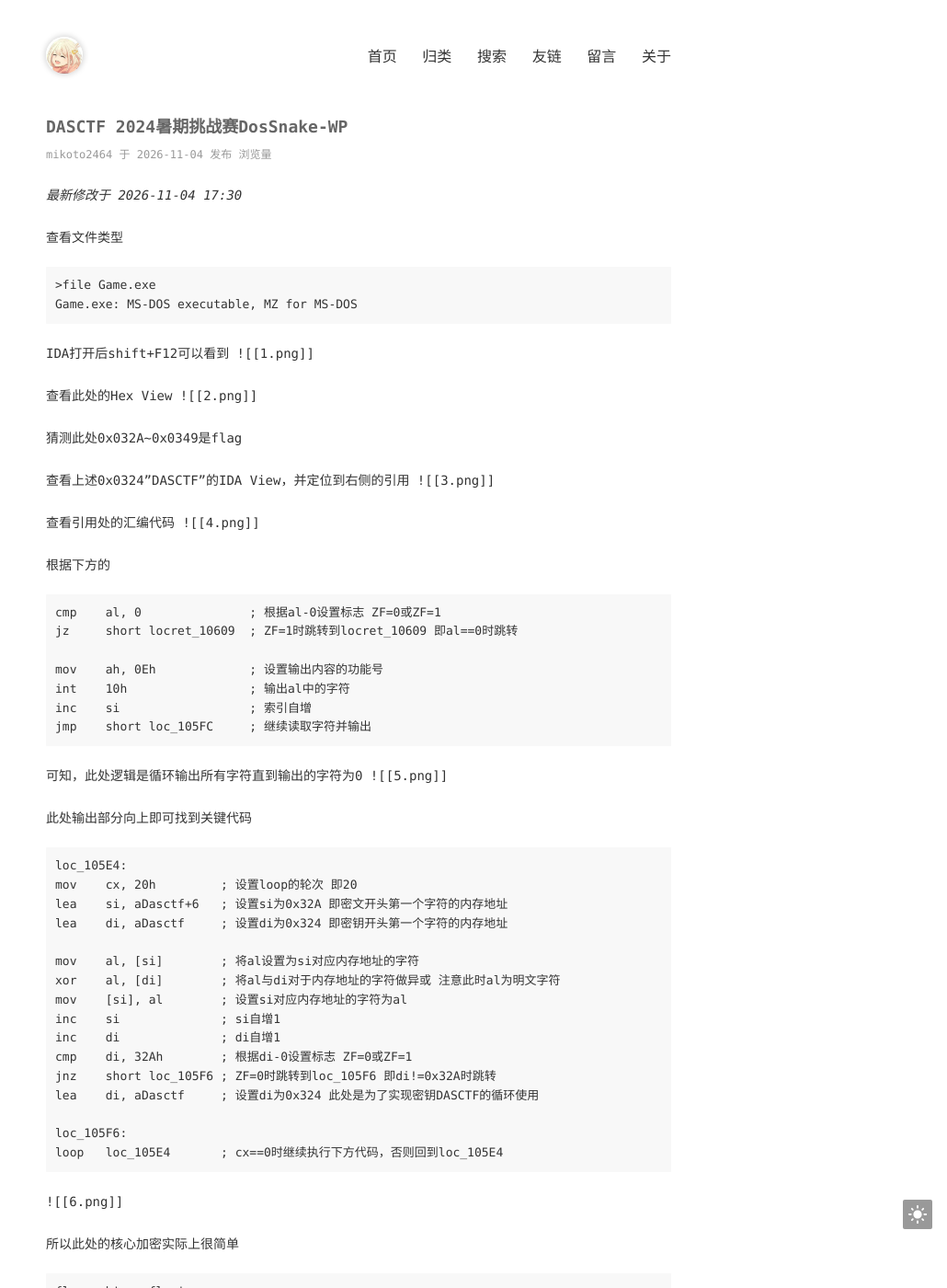
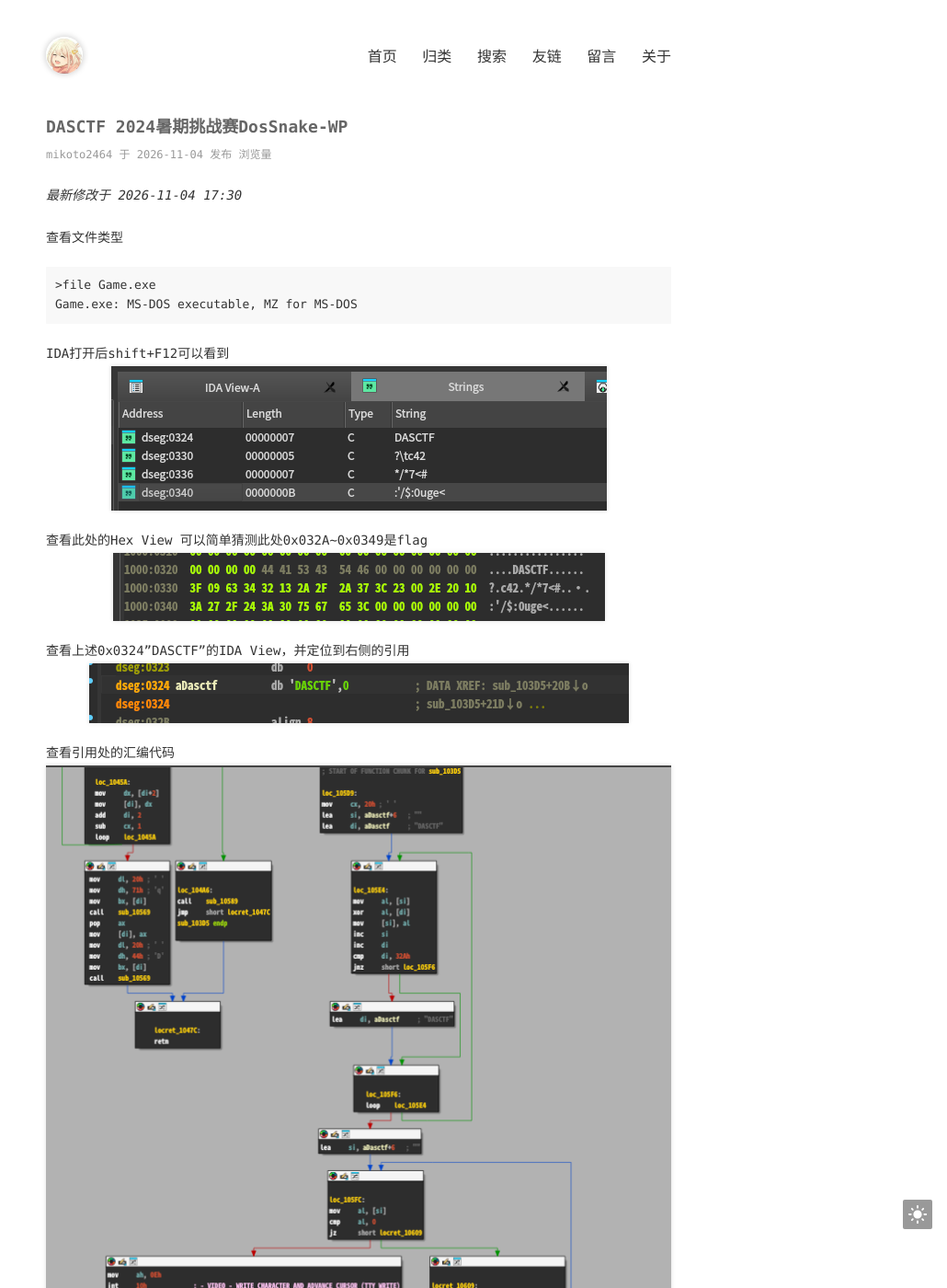
Before and after one commit to mikoto2464/mikoto2464.github.io, a Jekyll site: the page built from _posts/2026-11-04-DASCTF2024暑期挑战赛DosSnake-WP.md, in a window 1280 px wide and 1400 px high. Shown: the whole window at 92% size, without its empty margins (250-1280 px from the left). Built offline with Jekyll 4.4.1, drawn with Linux system fonts in a browser that asks for light colours; comment, search, counter and statistics services are not loaded; some of the changed text lies outside the part shown.

Commit message:
[DASCTF 2024暑期挑战赛｜为热爱，并肩作战]DosSnake

````diff
--- a/_posts/2026-11-04-DASCTF2024暑期挑战赛DosSnake-WP.md
+++ b/_posts/2026-11-04-DASCTF2024暑期挑战赛DosSnake-WP.md
@@ -16,18 +16,16 @@ Game.exe: MS-DOS executable, MZ for MS-DOS
 ```
 
 IDA打开后shift+F12可以看到
-![[1.png]]
+![](1.png)
 
-查看此处的Hex View
-![[2.png]]
-
-猜测此处0x032A~0x0349是flag
+查看此处的Hex View 可以简单猜测此处0x032A~0x0349是flag
+![](2.png)
 
 查看上述0x0324"DASCTF"的IDA View，并定位到右侧的引用
-![[3.png]]
+![](3.png)
 
 查看引用处的汇编代码
-![[4.png]]
+![](4.png)
 
 根据下方的
 ```
@@ -40,7 +38,7 @@ inc    si                  ; 索引自增
 jmp    short loc_105FC     ; 继续读取字符并输出
 ```
 可知，此处逻辑是循环输出所有字符直到输出的字符为0
-![[5.png]]
+![](5.png)
 
 
 此处输出部分向上即可找到关键代码
@@ -62,7 +60,7 @@ lea    di, aDasctf     ; 设置di为0x324 此处是为了实现密钥DASCTF的
 loc_105F6:
 loop   loc_105E4       ; cx==0时继续执行下方代码，否则回到loc_105E4
 ```
-![[6.png]]
+![](6.png)
 
 所以此处的核心加密实际上很简单
 ```
@@ -75,4 +73,4 @@ for i in range(len(flag)):
 
 又因为异或运算的可逆性 所以只需替换flag为密文即可解得flag
 `DASCTF{H0wfUnnytheDosSnakeis!!!}`
-![[7.png]]
+![](7.png)
````
Also changed, not shown: .obsidian/app.json, .obsidian/workspace.json, 6.png (deleted), Pasted image 20261104174033.png (deleted), Pasted image 20261104174610.png (deleted), Pasted image 20261104182456.png (deleted).
